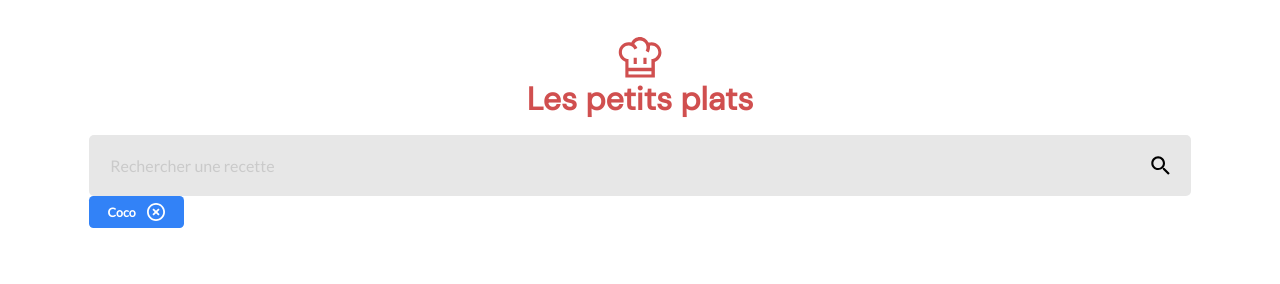
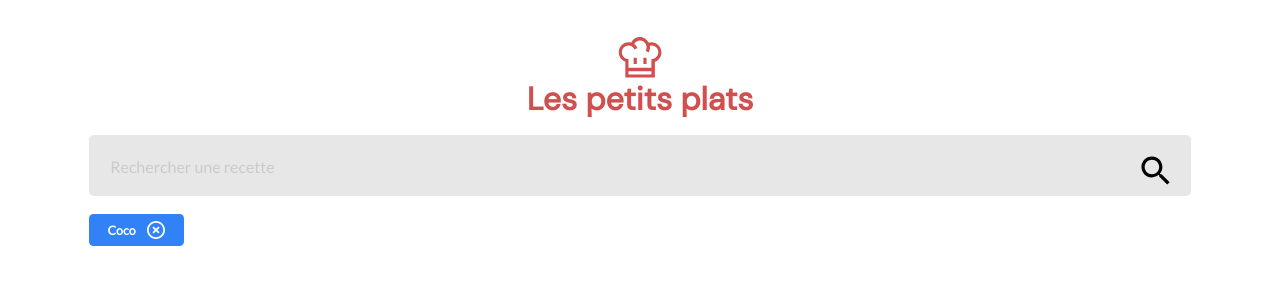
Before and after one commit to MasterCodeDevelop/MohamedAliElhamech_P7_18102022, a website: page index.html in a window 1280 px wide. Drawn offline with Linux system fonts and the light colour scheme.

Commit message:
red sreach and tags (HTML/CSS)

```diff
--- a/index.html
+++ b/index.html
@@ -18,7 +18,7 @@
         <!--==== SEARCH ====-->
         <div class="search-bar">
             <label for="search" class="search-label">
-                <img src="./src/svg/magnifying-glass.svg" alt="magnifying-glass">
+                <img class="search-label__magnifying-glass" src="./src/svg/magnifying-glass.svg" alt="magnifying-glass">
             </label>
             <input id="search" name="search" class="search-input" type="text" placeholder="Rechercher une recette">
         </div>
--- a/src/scss/components/_search.scss
+++ b/src/scss/components/_search.scss
@@ -9,6 +9,7 @@
 	font-family: 'Lato';
     padding: width(24);
     height: width(69);
+    margin-bottom: width(20);
 
 }
 .search {
@@ -16,9 +17,9 @@
         display: contents;
         cursor: pointer;
         &__magnifying-glass {
-            position: relative;
+            position: absolute;
             width: width(32);
-            width: height(32);
+            height: width(32);
         }
     }
     &-input {
@@ -30,6 +31,7 @@
         outline: none;
         border: none;
         width: 100%;
+        height: width(22);
         &::placeholder {
             opacity: 0.25;
         }
--- a/src/scss/components/_tags.scss
+++ b/src/scss/components/_tags.scss
@@ -3,6 +3,7 @@
     display: flex;
     flex-wrap: wrap;
     gap: width(15) width(15);
+    margin-top: width(5);
     margin-bottom: width(15);
 }
 .tag {
```
Also changed, not shown: src/css/style.css, 1 other file.
